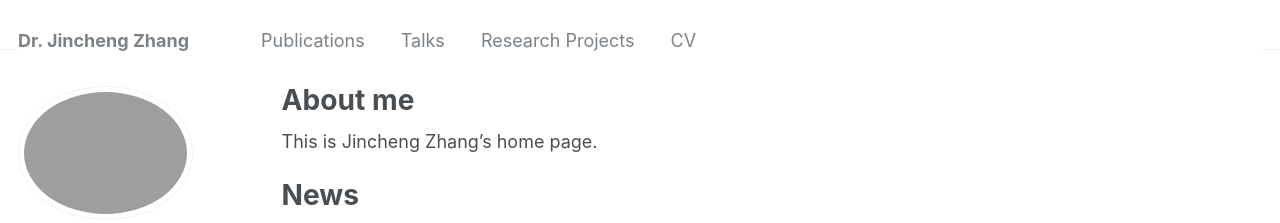
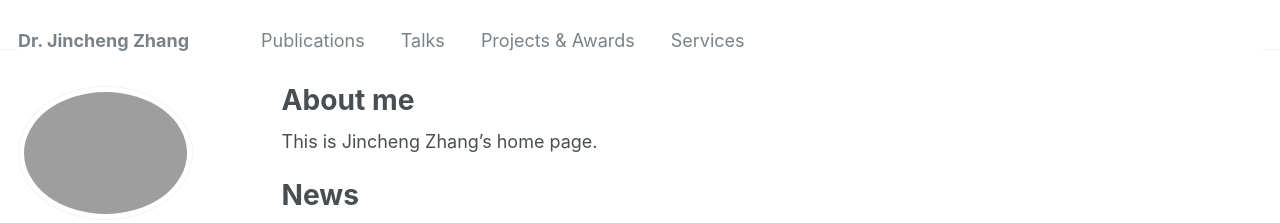
Before and after one commit to zhangxcii/zhangxcii.github.io, a Jekyll site: the page built from _pages/about.md, in a window 1280 px wide. Shown: the top 223 px of the page. Built offline with Jekyll 4.4.1, drawn with Linux system fonts in a browser that asks for light colours; some web fonts are replaced.

Commit message:
Update navigation.yml

```diff
--- a/_data/navigation.yml
+++ b/_data/navigation.yml
@@ -6,8 +6,8 @@ main:
   - title: "Talks"
     url: /talks/
 
-  - title: "Research Projects"
+  - title: "Projects & Awards"
     url: /portfolio/
 
-  - title: "CV"
+  - title: "Services"
     url: /cv/
```
